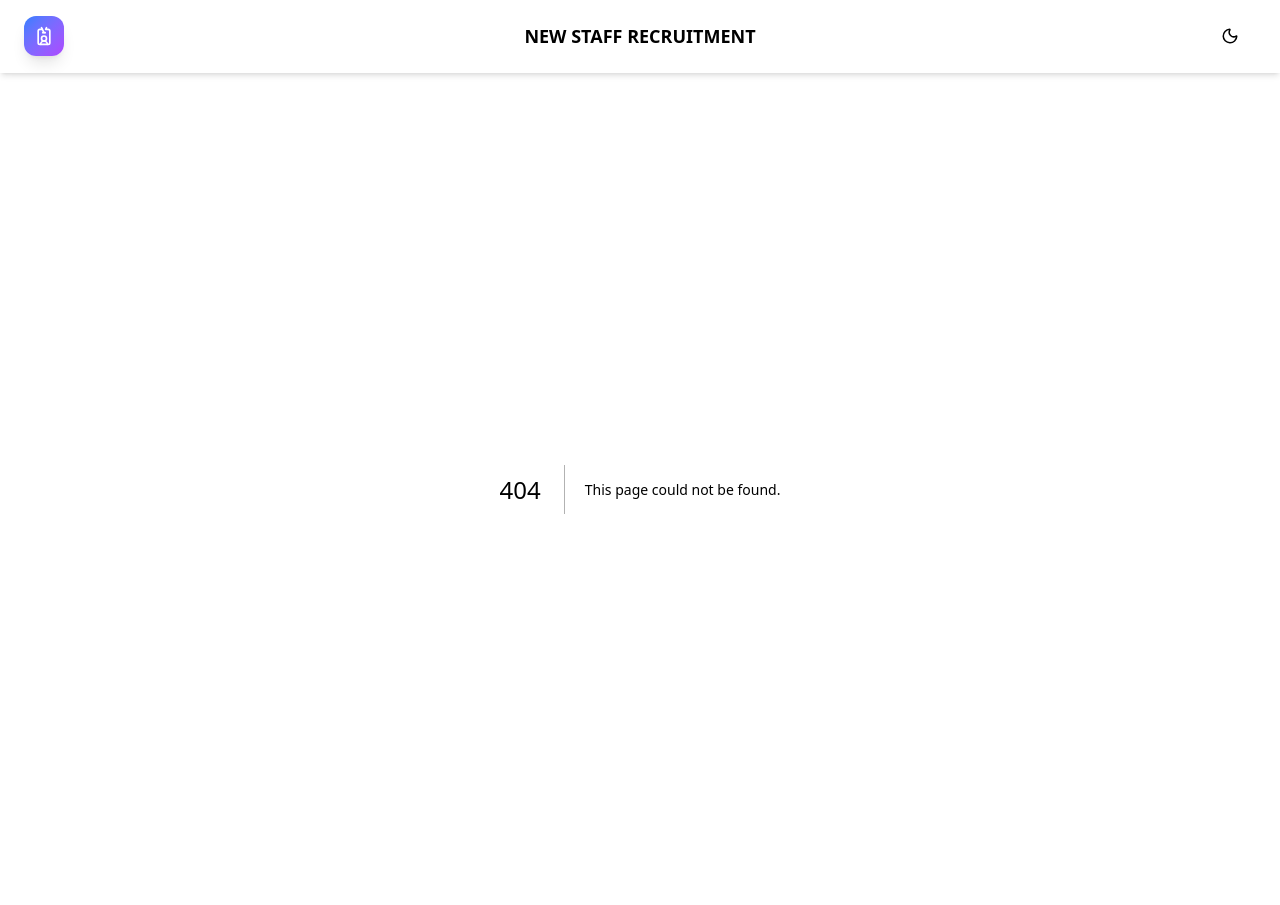
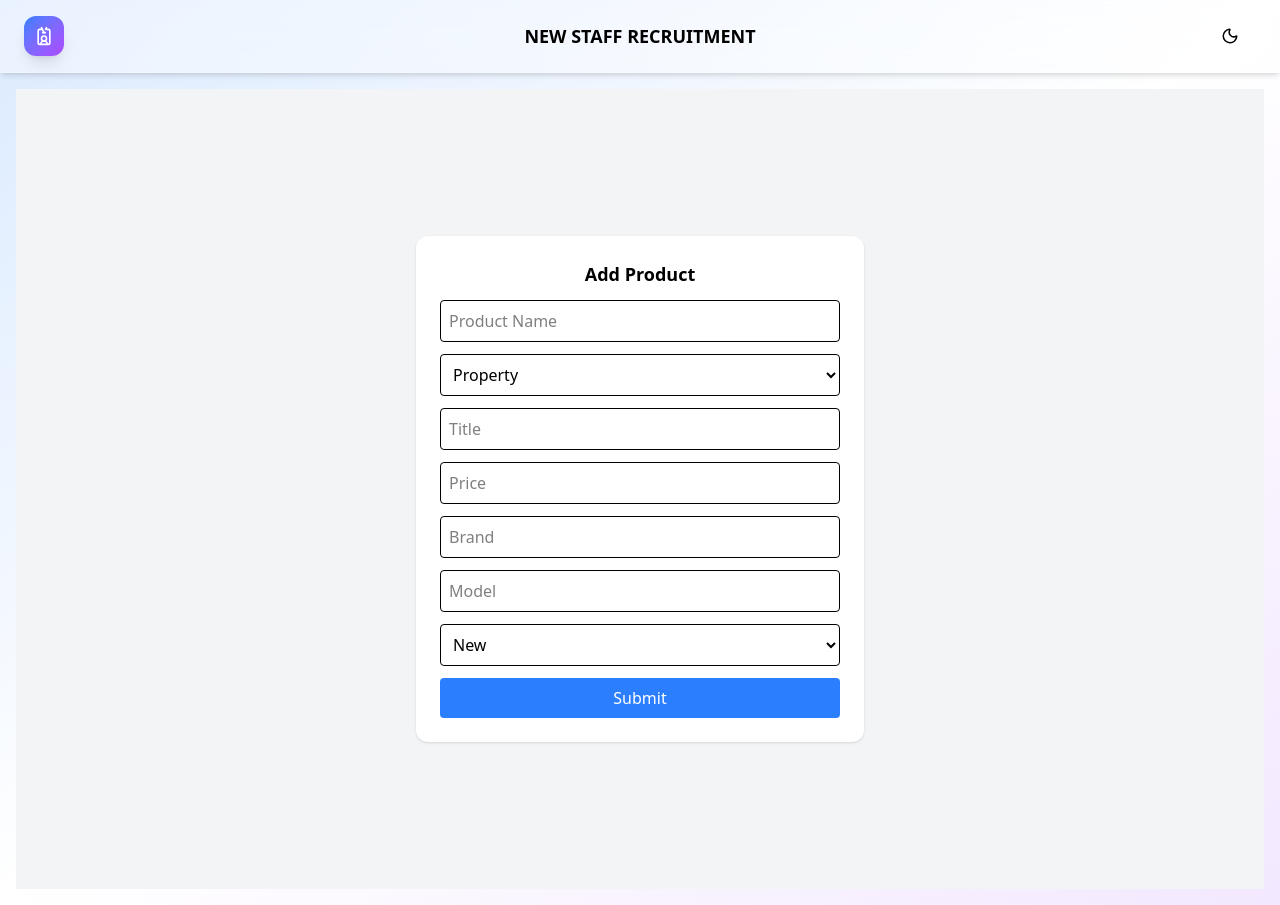
Before and after one commit to Atul-0497/Employee_form, a Next.js app: page /add-products in a window 1280 px wide. Before the commit this address had no page. Built offline with nearby package versions, Linux system fonts and the light colour scheme.

Commit message:
Added product form with category-based fields

```diff
--- /dev/null
+++ b/app/add-products/page.tsx
@@ -0,0 +1,163 @@
+"use client";
+
+import { useState } from "react";
+
+export default function AddProduct() {
+  const [loading, setLoading] = useState(false);
+
+  const [name, setName] = useState("");
+  const [categoryId, setCategoryId] = useState(3);
+
+  const [title, setTitle] = useState("");
+  const [location, setLocation] = useState("");
+  const [price, setPrice] = useState("");
+  const [desc, setDesc] = useState("");
+  const [brand, setBrand] = useState("");
+  const [model, setModel] = useState("");
+  const [condition, setCondition] = useState("New");
+
+  const handleSubmit = (e: any) => {
+    e.preventDefault();
+    setLoading(true);
+
+    // 🔥 Category-wise description
+    let descriptionData: any = { title };
+
+    if (categoryId === 1) {
+      descriptionData = { title, location, price, description: desc };
+    }
+
+    if (categoryId === 2) {
+      descriptionData = { title, location, price, brand, model };
+    }
+
+    if (categoryId === 3) {
+      descriptionData = { title, price, brand, model, condition };
+    }
+
+    if (categoryId === 4) {
+      descriptionData = { title, location, description: desc };
+    }
+
+    // ✅ Final object (ONLY required fields)
+    const product = {
+      Productid: 0,
+      Name: name,
+      Unit: "", // images blank
+      CategoryId: categoryId,
+      Createdate: new Date().toISOString(),
+      IsActive: true,
+      Description: JSON.stringify(descriptionData),
+    };
+
+    console.clear();
+    console.log("FINAL OBJECT 👉", JSON.stringify(product, null, 2));
+
+    setTimeout(() => {
+      setLoading(false);
+    }, 1000);
+  };
+
+  return (
+    <div className="min-h-screen flex justify-center items-center bg-gray-100">
+      <form
+        onSubmit={handleSubmit}
+        className="bg-white p-6 rounded-xl shadow w-full max-w-md space-y-3"
+      >
+        <h2 className="text-lg font-bold text-center">Add Product</h2>
+
+        {/* Name */}
+        <input
+          placeholder="Product Name"
+          onChange={(e) => setName(e.target.value)}
+          className="w-full p-2 border rounded"
+        />
+
+        {/* Category */}
+        <select
+          onChange={(e) => setCategoryId(Number(e.target.value))}
+          className="w-full p-2 border rounded"
+        >
+          <option value={1}>Property</option>
+          <option value={2}>Vehicle</option>
+          <option value={3}>Electronics</option>
+          <option value={4}>Services</option>
+        </select>
+
+        {/* Title */}
+        <input
+          placeholder="Title"
+          onChange={(e) => setTitle(e.target.value)}
+          className="w-full p-2 border rounded"
+        />
+
+        {/* Location */}
+        {(categoryId === 1 || categoryId === 2 || categoryId === 4) && (
+          <input
+            placeholder="Location"
+            onChange={(e) => setLocation(e.target.value)}
+            className="w-full p-2 border rounded"
+          />
+        )}
+
+        {/* Price */}
+        {categoryId !== 4 && (
+          <input
+            placeholder="Price"
+            onChange={(e) => setPrice(e.target.value)}
+            className="w-full p-2 border rounded"
+          />
+        )}
+
+        {/* Description */}
+        {(categoryId === 1 || categoryId === 4) && (
+          <textarea
+            placeholder="Description"
+            onChange={(e) => setDesc(e.target.value)}
+            className="w-full p-2 border rounded"
+          />
+        )}
+
+        {/* Brand + Model */}
+        {(categoryId === 2 || categoryId === 3) && (
+          <>
+            <input
+              placeholder="Brand"
+              onChange={(e) => setBrand(e.target.value)}
+              className="w-full p-2 border rounded"
+            />
+            <input
+              placeholder="Model"
+              onChange={(e) => setModel(e.target.value)}
+              className="w-full p-2 border rounded"
+            />
+          </>
+        )}
+
+        {/* Condition (Electronics only) */}
+        {categoryId === 3 && (
+          <select
+            onChange={(e) => setCondition(e.target.value)}
+            className="w-full p-2 border rounded"
+          >
+            <option value="New">New</option>
+            <option value="Used">Used</option>
+          </select>
+        )}
+
+        {/* Button */}
+        <button
+          type="submit"
+          disabled={loading}
+          className={`w-full py-2 rounded text-white ${
+            loading
+              ? "bg-gray-400"
+              : "bg-blue-500 hover:bg-blue-600"
+          }`}
+        >
+          {loading ? "Submitting..." : "Submit"}
+        </button>
+      </form>
+    </div>
+  );
+}
```
